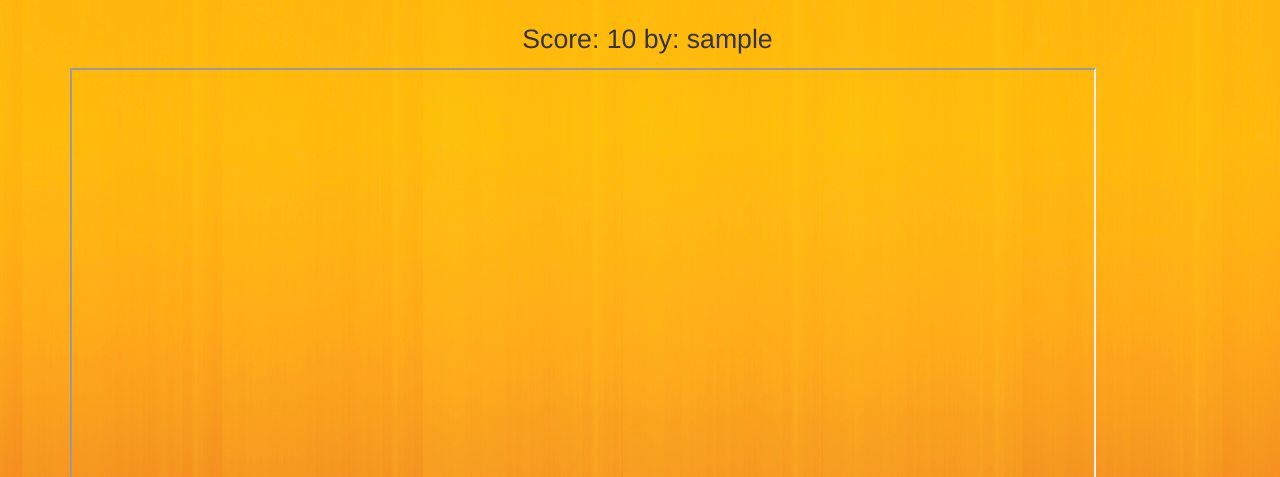
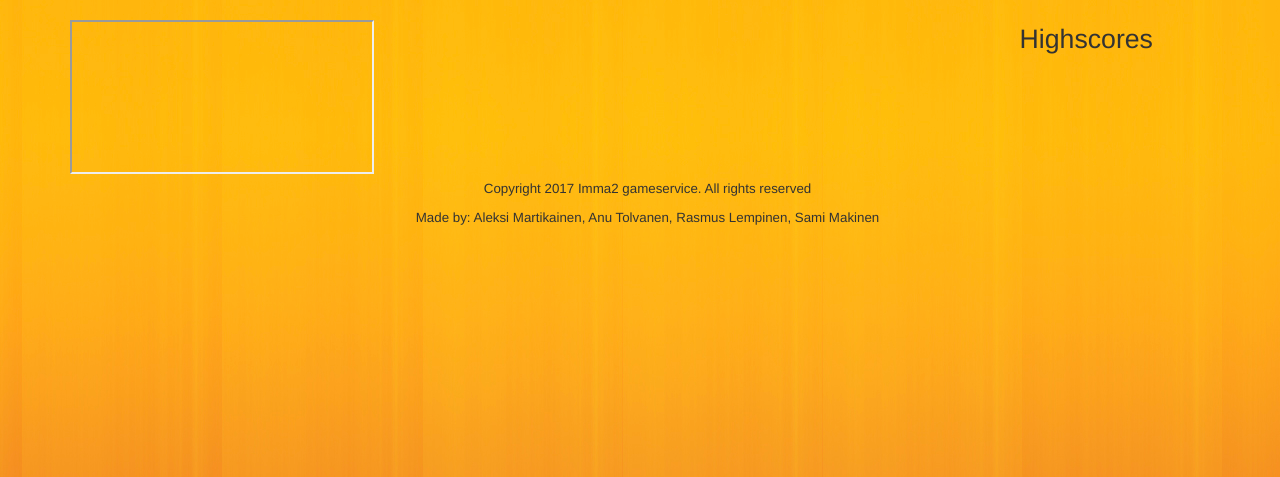
Before and after one commit to M4R774/imma2-game-service, a Django app: page /game/1/ in a window 1280 px wide. Shown: the part 50-527 px from the top of the page. Run offline with Django 3.2, Linux system fonts and the light colour scheme; a user stored in the database is signed in; tables that the repository leaves empty hold one stand-in row (values such as "Sample post"); some libraries are stand-ins or nearby versions.

Commit message:
Tried to make highscores but failed(plz help)

```diff
--- a/gameservice/static/styles.css
+++ b/gameservice/static/styles.css
@@ -102,6 +102,7 @@ li a:hover {
   margin: auto;
 }
 
+
 #footerinfo p {
 	font-size: 10pt;
 }
--- a/gameservice/templates/game.html
+++ b/gameservice/templates/game.html
@@ -2,12 +2,22 @@
 
 {% block content %}
 
-	{% for s in scores %}
-	<p> Score: {{s.score}} by: {{s.player.username}}</p>
-	{% endfor %}
-
-<iframe id="freimi" src="{{game.url}}" height=800 width=90% name="iframe1"></iframe>
-<br><br>
+	<div class="row">
+		<div class="col-md-9">
+			<iframe id="freimi" src="{{game.url}}" name="iframe1"></iframe>
+		</div>
+		<div class="col-md-3">
+			<p>Highscores</p>
+			<ul class="list-group">
+				{% for s in scores %}
+					<li class="list-group-item">
+						<span class="badge">{{s.score}}</span>
+						{{s.player.username}}
+					</li>
+				{% endfor %}
+			</ul>
+		</div>
+	</div>
 
 <div id="tekstit"><div>
 
```
